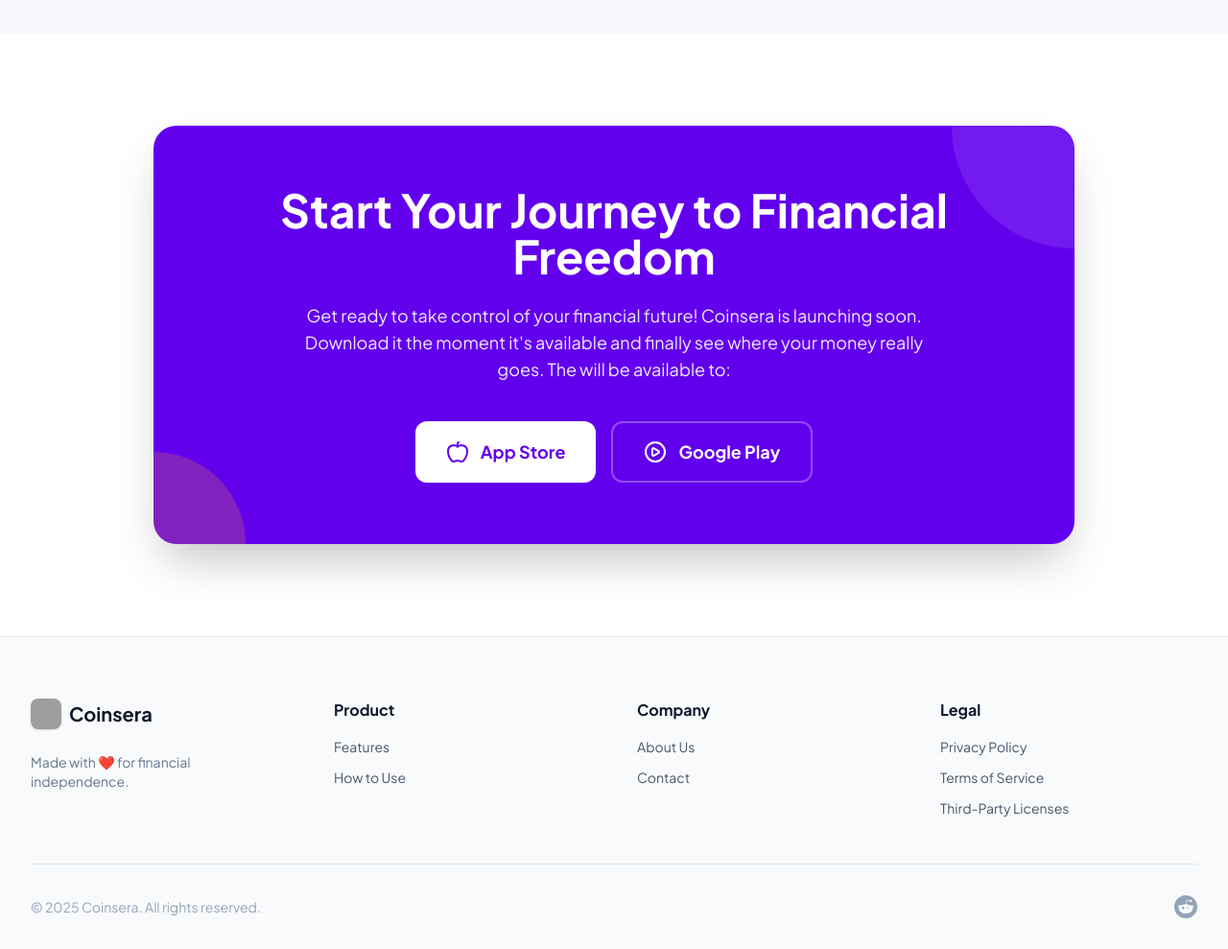
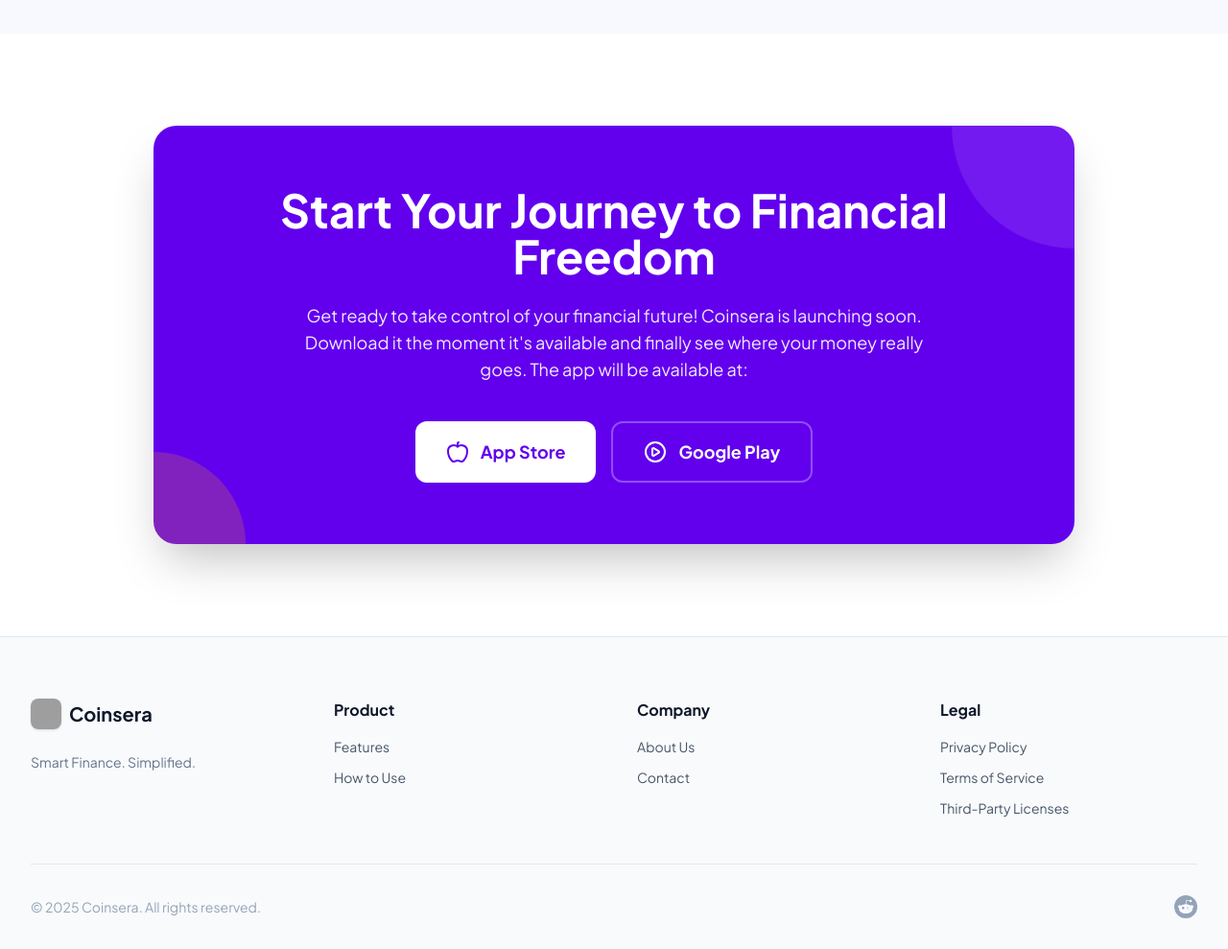
Before and after one commit to jbojorque/coinsera, a plain HTML site: page index.html in a window 1280 px wide. Shown: the part 4527-5516 px from the top of the page at 96% size. Drawn offline with nearby package versions, Linux system fonts and the light colour scheme; grey boxes are pictures that could not be loaded; some icons are missing.

Commit message:
Update on index.html
fix content and email sender

```diff
--- a/index.html
+++ b/index.html
@@ -449,7 +449,7 @@
 
                 <h2 class="text-3xl md:text-5xl font-bold mb-6">Start Your Journey to Financial Freedom</h2>
                 <p class="text-purple-100 text-lg mb-10 max-w-2xl mx-auto">
-                    Get ready to take control of your financial future! Coinsera is launching soon. Download it the moment it's available and finally see where your money really goes. The will be available to:
+                    Get ready to take control of your financial future! Coinsera is launching soon. Download it the moment it's available and finally see where your money really goes. The app will be available at:
                 </p>
                 <div class="flex flex-col sm:flex-row justify-center gap-4">
                     <button class="bg-white text-brand-purple px-8 py-4 rounded-xl font-bold text-lg hover:bg-purple-50 transition-colors flex items-center justify-center gap-3">
@@ -473,7 +473,7 @@
                         <span class="font-bold text-xl text-slate-900">Coinsera</span>
                     </div>
                     <p class="text-slate-500 text-sm">
-                        Made with ❤️ for financial independence.
+                        Smart Finance. Simplified.
                     </p>
                 </div>
                 <div>
```
